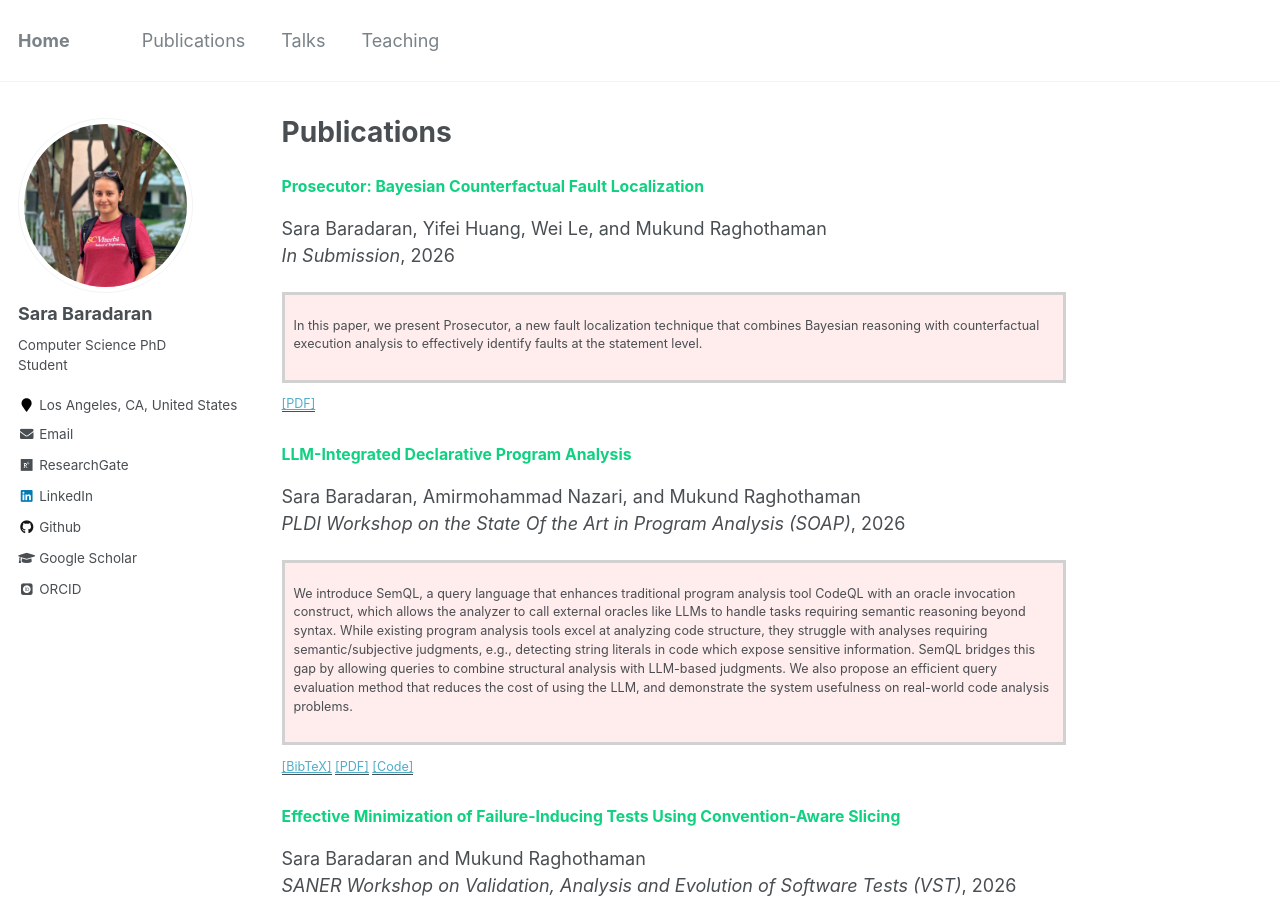
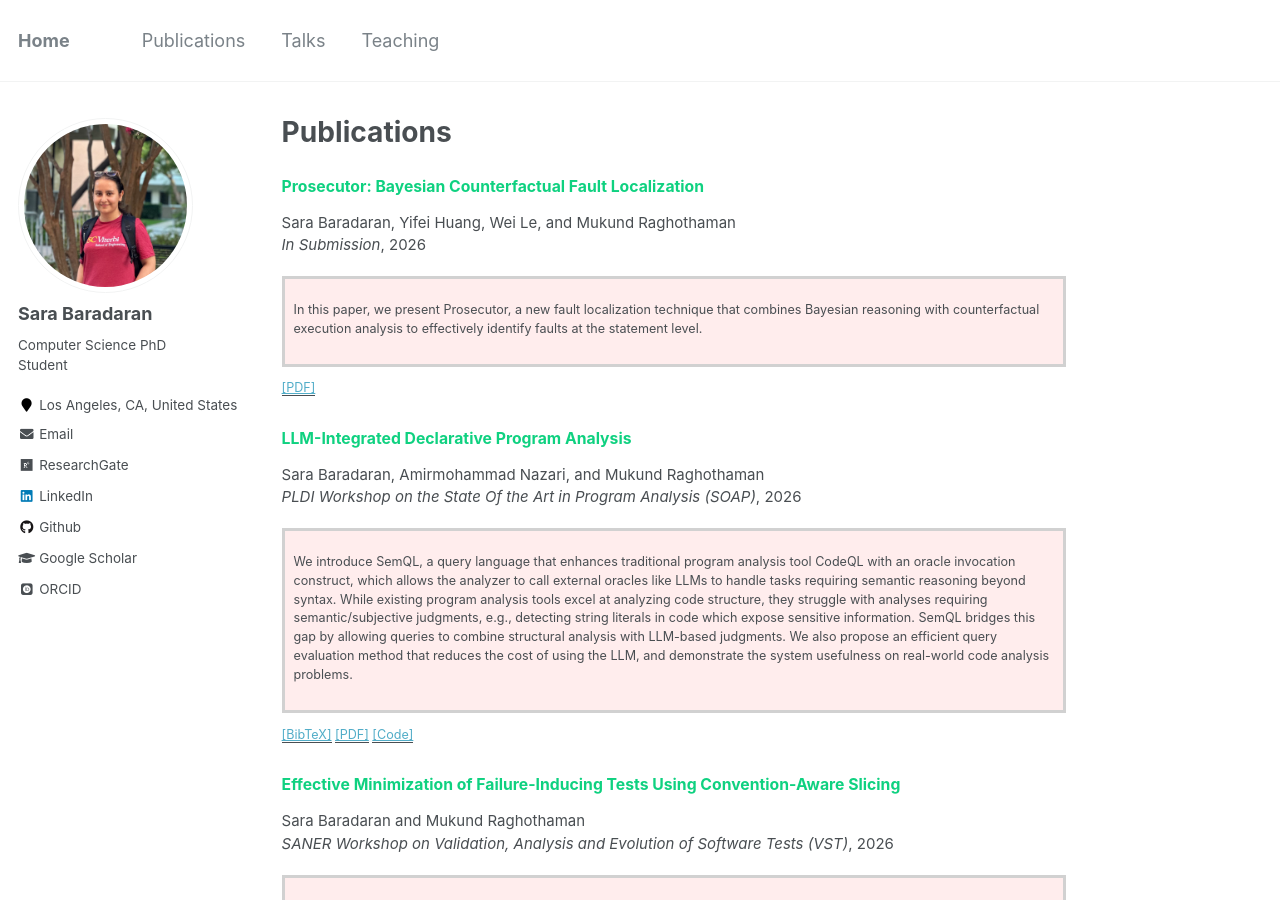
Before and after one commit to SaraBaradaran/SaraBaradaran.github.io, a Jekyll site: the page built from _pages/publications.md, in a window 1280 px wide and 900 px high. Built offline with Jekyll 4.4.1, drawn with Linux system fonts in a browser that asks for light colours; some web fonts are replaced.

Commit message:
Update archive-single.html

```diff
--- a/_includes/archive-single.html
+++ b/_includes/archive-single.html
@@ -47,7 +47,7 @@
           <p class="archive__item-excerpt" itemprop="description"><p>{{ post.excerpt | markdownify | remove: '<p>' | remove: '</p>' }}<strong><a href="{{ base_path }}{{ post.url }}" rel="permalink"> Read more</a></strong></p></p>
           {% endif %}
         {% elsif post.collection == 'publications' %}
-          <p style="font-size: 18px;"> {{ post.author | truncate: 130 }} <br> <i>{{ post.venue }}</i>, {{ post.date | default: "1900-01-01" | date: "%Y" }} </p>
+          <p style="font-size: 15px;"> {{ post.author | truncate: 130 }} <br> <i>{{ post.venue }}</i>, {{ post.date | default: "1900-01-01" | date: "%Y" }} </p>
         {% elsif post.date %}
          <p class="page__date"><strong><i class="fa fa-fw fa-calendar" aria-hidden="true"></i> {{ site.data.ui-text[site.locale].date_label | default: "Published:" }}</strong> <time datetime="{{ post.date | default: "1900-01-01" | date_to_xmlschema }}">{{ post.date | default: "1900-01-01" | date: "%B %d, %Y" }}</time></p>
         {% endif %}
```
